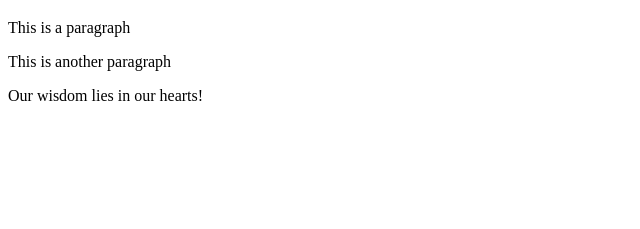
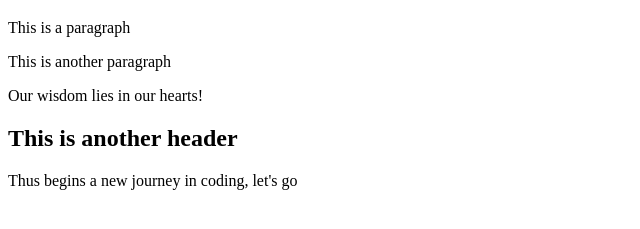
Before and after one commit to zipitio/git-test, a website: page index.html in a window 1280 px wide. Shown: the part 61-290 px from the top of the page, without its empty margins (0-640 px from the left). Drawn offline with Linux system fonts and the light colour scheme.

Commit message:
Fourth commit

```diff
--- a/index.html
+++ b/index.html
@@ -5,5 +5,8 @@
         <p>This is a paragraph</p>
         <p>This is another paragraph</p>
         <p>Our wisdom lies in our hearts!</p>
+
+        <h2>This is another header</h2>
+        <p>Thus begins a new journey in coding, let's go</p>
     </body>
 </html>
```
